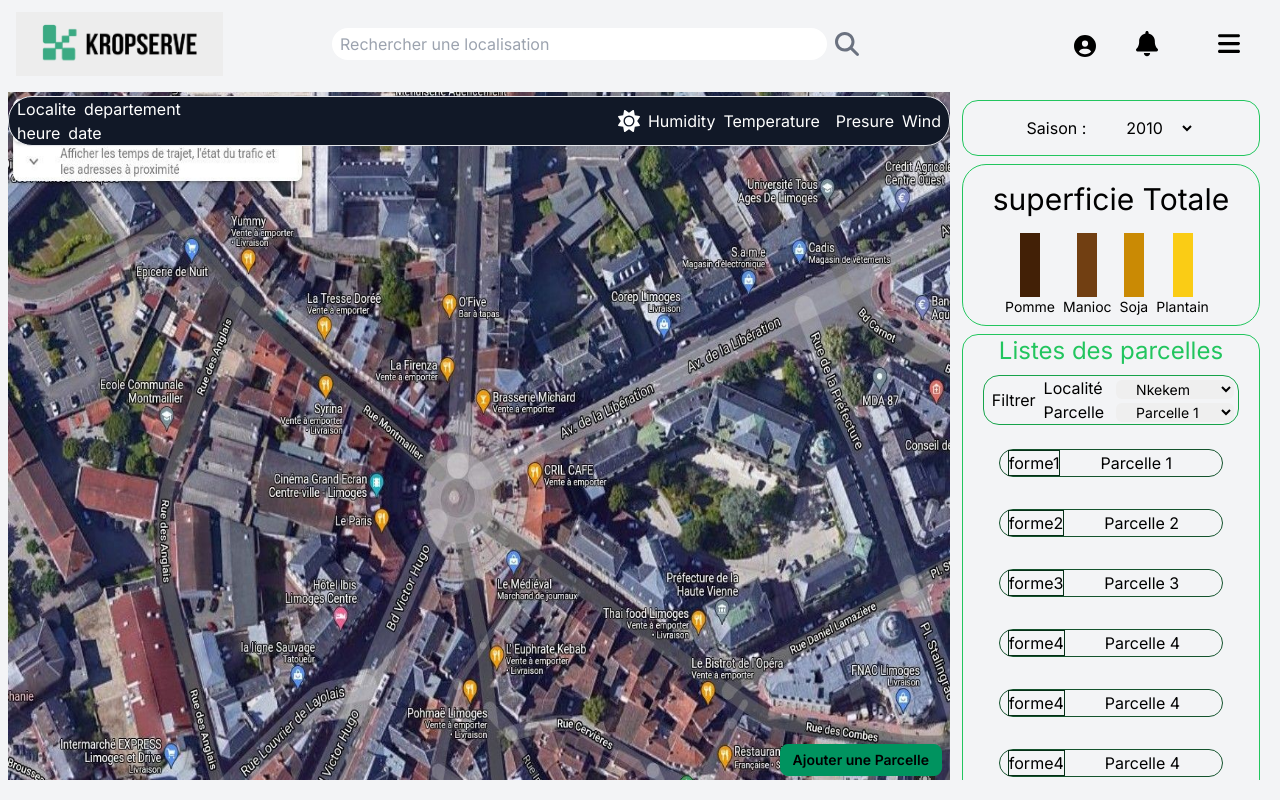
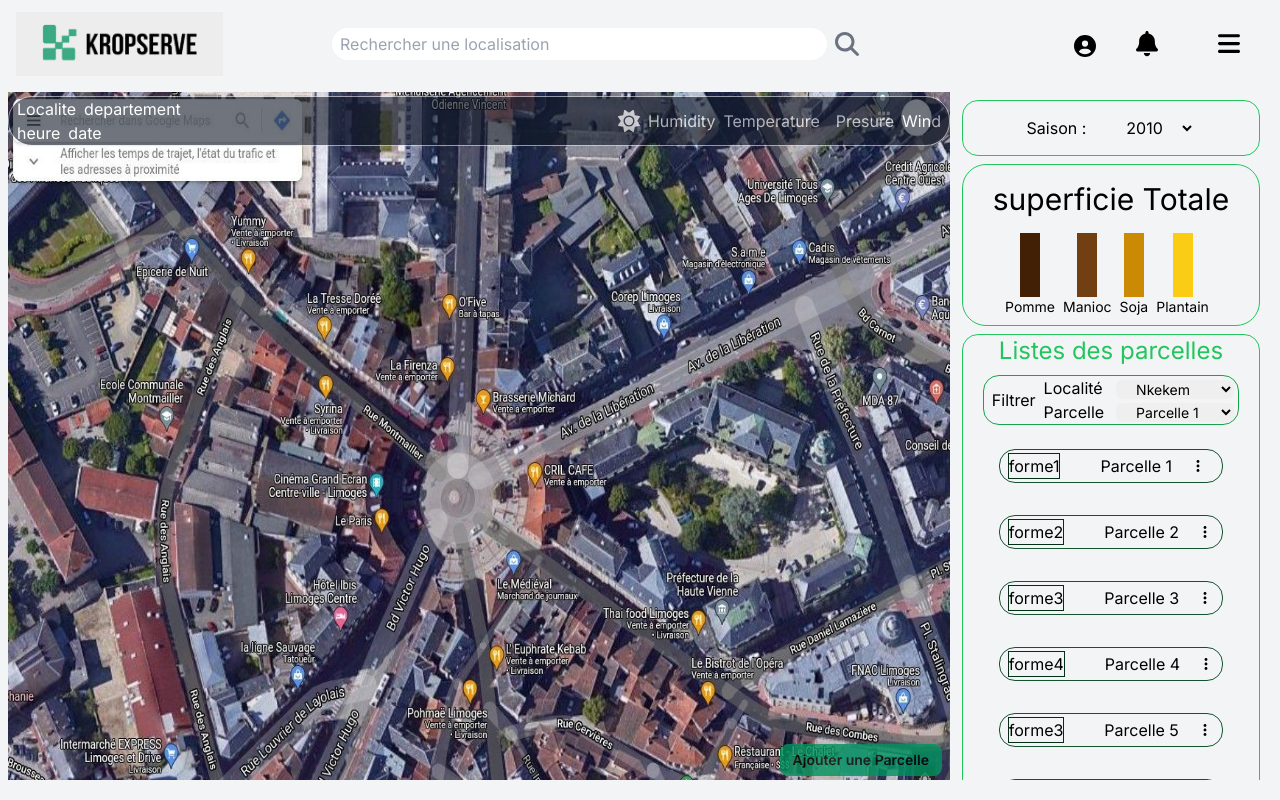
Before and after one commit to Mandarahades/yowyobdoc, a Next.js app: page /home in a window 1280 px wide. Built offline with nearby package versions, Linux system fonts and the light colour scheme.

Commit message:
New version home page

```diff
--- a/src/app/components/compo-home/imageSat.tsx
+++ b/src/app/components/compo-home/imageSat.tsx
@@ -20,11 +20,11 @@ export default function ImageSat({}: Props) {
         />
       </div>
 
-      <div className='absolute w-full m-1 px-2 self-center lg:block bg-gray-900 outline-none text-white border rounded-3xl top-0  md:px-2'>
+      <div className='absolute w-full m-1 px-2 self-center lg:block bg-gray-900 opacity-60 outline-none text-white border rounded-3xl top-0  md:px-2'>
         <InfoHome />
       </div>
       <div className='absolute  justify-end  self-end text-center w-full bottom-1 right-1'>
-        <button className="btn btn-outline absolute bottom-2  btn-sm btn-active btn-success right-1">Ajouter une Parcelle</button>
+        <button className="btn btn-outline absolute bottom-2  btn-sm btn-active btn-success opacity-80 right-1">Ajouter une Parcelle</button>
       </div>
     </div>
   );
--- a/src/app/components/compo-home/listParcelles.tsx
+++ b/src/app/components/compo-home/listParcelles.tsx
@@ -1,56 +1,76 @@
-import React from 'react'
-import FiltreParcelles from './filtreParcelles'
+"use client"
+import React, { useState } from 'react';
+import FiltreParcelles from './filtreParcelles';
+import Image from 'next/image';
+import ellipsis from '../../../../public/images-home/ellipsis-v-icon.svg';
 
-type Props = {}
+// Définition des types TypeScript pour la parcelle
+type Parcelle = {
+    forme: string;
+    nom: string;
+};
 
-export default function listParcelles({}: Props) {
-  return (
-    <div className='flex flex-col   items-center mt-2 border bg-gray-100 border-green-500 rounded-2xl '>
-        <div className='flex flex-col overflow-y-scroll' style={{ height: '64vh' }}>
-            <div className='flex flex-grow text-2xl justify-center items-center  text-green-500 px-2'>Listes des parcelles</div>
-            <div className='mb-2 md:h-20 w-full'><FiltreParcelles /></div>
-            <div className='flex flex-row border items-center border-green-900 m-4 rounded-2xl'>
-                <div className='mr-10 ml-2 border border-spacing-8 border-green-950'>forme1</div>
-                <div className=''>Parcelle 1</div>
+const MenuDeroulant = () => {
+    const [menuOuvert, setMenuOuvert] = useState(false);
+
+    const toggleMenu = () => {
+        setMenuOuvert(!menuOuvert);
+    };
+
+    return (
+        <div className="relative">
+            <button onClick={toggleMenu} className="flex items-center justify-end w-8 h-8  hover:bg-gray-200 focus:outline-none">
+                <Image
+                    src={ellipsis}
+                    alt="image satellite"
+                    className='w-3 h-3'
+                />
+            </button>
+
+            {menuOuvert && (
+                <div className="absolute right-0 mt-2 w-48 bg-white border border-gray-200 rounded-lg shadow-md">
+                    <ul className="py-1">
+                        <li><a href="#" className="block px-4 py-2 text-gray-800 hover:bg-gray-200">Modifier</a></li>
+                        <li><a href="#" className="block px-4 py-2 text-gray-800 hover:bg-gray-200">Supprimer</a></li>
+                        {/* Ajoutez d'autres options de menu ici */}
+                    </ul>
+                </div>
+            )}
+        </div>
+    );
+};
+
+const ListParcelles: React.FC = () => {
+    const parcelles: Parcelle[] = [
+        { forme: 'forme1', nom: 'Parcelle 1' },
+        { forme: 'forme2', nom: 'Parcelle 2' },
+        { forme: 'forme3', nom: 'Parcelle 3' },
+        { forme: 'forme4', nom: 'Parcelle 4' },
+        { forme: 'forme3', nom: 'Parcelle 5' },
+        { forme: 'forme3', nom: 'Parcelle 6' },
+        { forme: 'forme3', nom: 'Parcelle 7' },
+        { forme: 'forme3', nom: 'Parcelle 8' },
+    ];
+
+    return (
+        <div className='flex flex-col items-center mt-2 border bg-gray-100 border-green-500 rounded-2xl'>
+            <div className='flex flex-col overflow-y-scroll' style={{ height: '64vh' }}>
+                <div className='flex flex-grow text-2xl justify-center items-center text-green-500 px-2'>
+                    Listes des parcelles
+                </div>
+                <div className='mb-2 md:h-20 w-full'><FiltreParcelles /></div>
+                {parcelles.map((parcelle, index) => (
+                    <div key={index} className='flex items-center border border-green-900 m-4 rounded-2xl'>
+                        <div className='mr-10 ml-2 border border-spacing-8 border-green-950'>{parcelle.forme}</div>
+                        <div className='flex items-center'>
+                            <span>{parcelle.nom}</span>
+                            <MenuDeroulant />
+                        </div>
+                    </div>
+                ))}
             </div>
-            <div className='flex  items-center border border-green-900 m-4  rounded-2xl'>
-                <div className='mr-10 ml-2  border border-spacing-8 border-green-950'>forme2</div>
-                <div className=''>Parcelle 2</div>
-            </div>
-            <div className='flex  items-center border border-green-900 m-4  rounded-2xl'>
-                <div className='mr-10 ml-2  border border-spacing-8 border-green-950'>forme3</div>
-                <div className=''>Parcelle 3</div>
-            </div>
-            <div className='flex  items-center border border-green-900  m-4 rounded-2xl'>
-                <div className='mr-10 ml-2  border border-spacing-8 border-green-950'>forme4</div>
-                <div className=''>Parcelle 4</div>
-            </div>
-            <div className='flex  items-center border border-green-900 m-4  rounded-2xl'>
-                <div className='mr-10 ml-2  border border-spacing-8 border-green-950'>forme4</div>
-                <div className=''>Parcelle 4</div>
-            </div>
-            <div className='flex  items-center border border-green-900 m-4  rounded-2xl'>
-                <div className='mr-10 ml-2  border border-spacing-8 border-green-950'>forme4</div>
-                <div className=''>Parcelle 4</div>
-            </div>
-            <div className='flex  items-center border border-green-900 m-4  rounded-2xl'>
-                <div className='mr-10 ml-2  border border-spacing-8 border-green-950'>forme4</div>
-                <div className=''>Parcelle 4</div>
-            </div>
-            <div className='flex  items-center border border-green-900 m-4  rounded-2xl'>
-                <div className='mr-10 ml-2  border border-spacing-8 border-green-950'>forme4</div>
-                <div className=''>Parcelle 4</div>
-            </div>
-            <div className='flex  items-center border border-green-900 m-4  rounded-2xl'>
-                <div className='mr-10 ml-2  border border-spacing-8 border-green-950'>forme4</div>
-                <div className=''>Parcelle 4</div>
-            </div>
-            <div className='flex  items-center border border-green-900 m-4  rounded-2xl '>
-                <div className='mr-10 ml-2  border border-spacing-8 border-green-950'>forme4</div>
-                <div className=''>Parcelle 4</div>
-            </div>
+        </div>
+    );
+};
 
-        </div>
-    </div>
-  )
-}
+export default ListParcelles;
```
Also changed, not shown: public/images-home/ellipsis-v-icon.svg (added).
